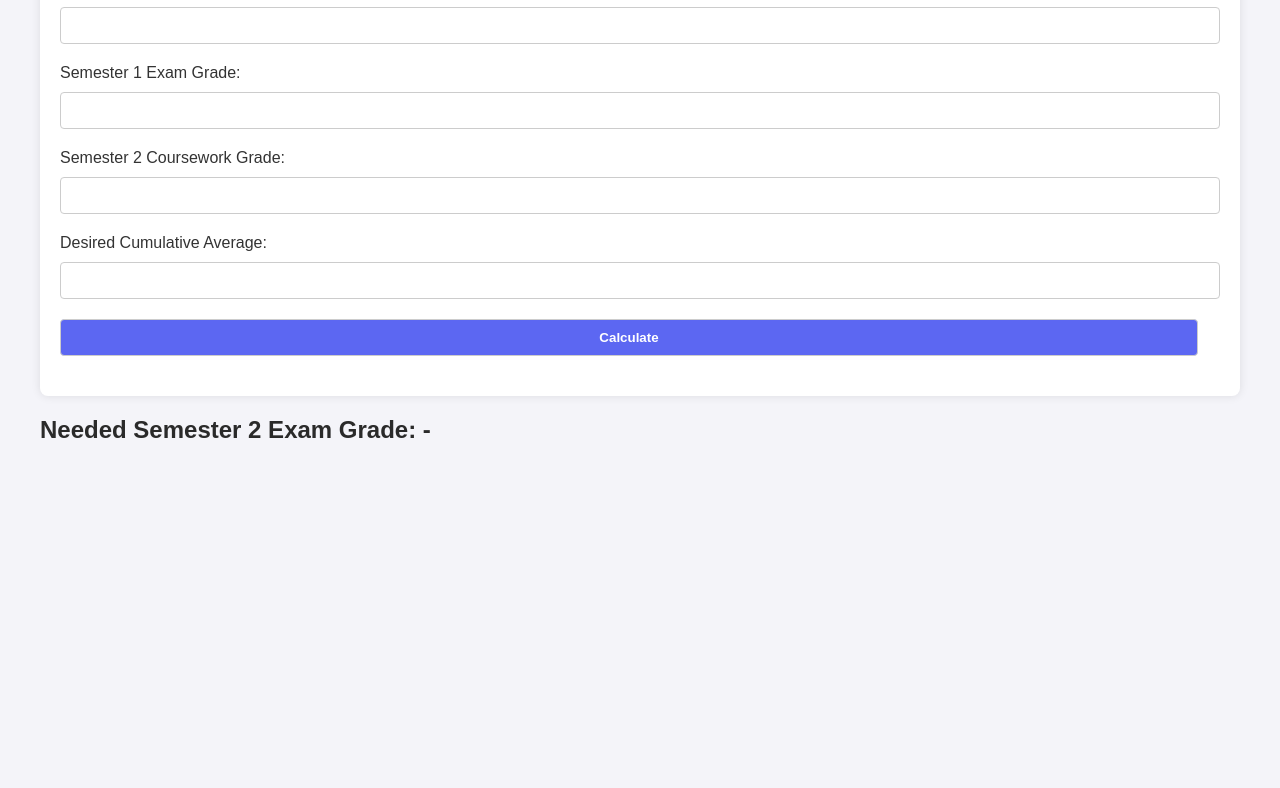
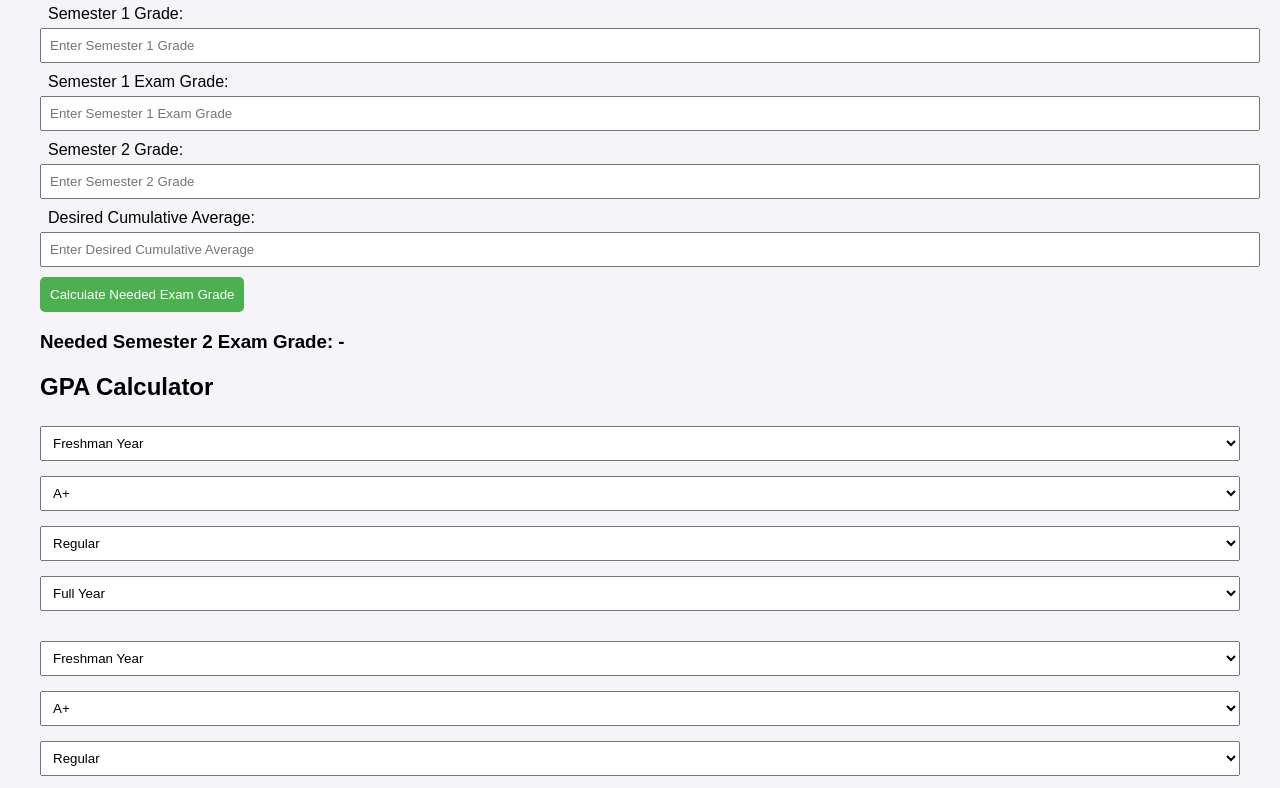
Before and after one commit to elizion111/GradeCalculator, a plain HTML site: page index.html in a window 1280 px wide. Shown: the part 161-949 px from the top of the page. Before the commit the page ends 800 px from the top, so only its background shows below. Drawn offline with Linux system fonts and the light colour scheme.

Commit message:
Update index.html

```diff
--- a/index.html
+++ b/index.html
@@ -3,7 +3,7 @@
 <head>
 <meta charset="UTF-8">
 <meta name="viewport" content="width=device-width, initial-scale=1.0">
-<title>Grade Calculator</title>
+<title>Comprehensive Academic Tools</title>
 <style>
     body {
         font-family: Arial, sans-serif;
@@ -11,63 +11,62 @@
         margin: 20px;
         padding: 20px;
     }
-    form {
-        background-color: #ffffff;
-        padding: 20px;
-        border-radius: 8px;
-        box-shadow: 0 0 10px rgba(0,0,0,0.1);
+    form, h1, h2, h3 {
+        margin-bottom: 20px;
     }
-    label {
-        display: block;
+    label, select, input {
+        margin-top: 5px;
+        width: 100%;
+        padding: 8px;
         margin-bottom: 10px;
-        color: #333;
     }
-    input[type="number"],
-    input[type="button"] {
-        width: calc(100% - 22px);
+    button {
+        width: auto;
         padding: 10px;
-        margin-bottom: 20px;
-        border: 1px solid #ccc;
-        border-radius: 4px;
-    }
-    input[type="button"] {
-        background-color: #5c67f2;
         color: white;
-        font-weight: bold;
+        background-color: #4CAF50;
+        border: none;
+        border-radius: 5px;
         cursor: pointer;
     }
-    input[type="button"]:hover {
-        background-color: #4a54e1;
+    button:hover {
+        background-color: #45a049;
     }
-    h1 {
-        color: #333;
-    }
-    h2 {
-        color: #2a2a2a;
+    div {
+        margin-bottom: 15px;
     }
 </style>
 </head>
 <body>
-<h1>Grade Calculator</h1>
+<h1>Comprehensive Academic Tools</h1>
+
+<!-- Grade Calculator Section -->
+<h2>Grade Calculator</h2>
 <form id="gradeForm">
-    <label for="semester1Grade">Semester 1 Coursework Grade:</label>
-    <input type="number" id="semester1Grade" step="0.01"><br>
-
-    <label for="semester1Exam">Semester 1 Exam Grade:</label>
-    <input type="number" id="semester1Exam" step="0.01"><br>
-
-    <label for="semester2Grade">Semester 2 Coursework Grade:</label>
-    <input type="number" id="semester2Grade" step="0.01"><br>
-
-    <label for="desiredCumulative">Desired Cumulative Average:</label>
-    <input type="number" id="desiredCumulative" step="0.01"><br>
-
-    <input type="button" value="Calculate" onclick="calculateNeededExamGrade()">
+    <label>Semester 1 Grade:</label>
+    <input type="number" id="semester1Grade" placeholder="Enter Semester 1 Grade">
+    <label>Semester 1 Exam Grade:</label>
+    <input type="number" id="semester1Exam" placeholder="Enter Semester 1 Exam Grade">
+    <label>Semester 2 Grade:</label>
+    <input type="number" id="semester2Grade" placeholder="Enter Semester 2 Grade">
+    <label>Desired Cumulative Average:</label>
+    <input type="number" id="desiredCumulative" placeholder="Enter Desired Cumulative Average">
+    <button type="button" onclick="calculateNeededExamGrade()">Calculate Needed Exam Grade</button>
+    <h3>Needed Semester 2 Exam Grade: <span id="result">-</span></h3>
 </form>
 
-<h2>Needed Semester 2 Exam Grade: <span id="result">-</span></h2>
+<!-- GPA Calculator Section -->
+<h2>GPA Calculator</h2>
+<form id="gpaForm">
+    <div id="coursesContainer"></div>
+    <button type="button" onclick="addCourse()">Add Another Course</button>
+    <button type="button" onclick="calculateGPA()">Calculate GPA</button>
+    <h3>Unweighted GPA: <span id="unweightedGPA">-</span></h3>
+    <h3>Weighted GPA: <span id="weightedGPA">-</span></h3>
+</form>
 
 <script>
+// JavaScript for Grade Calculator
 function calculateNeededExamGrade() {
     var semester1Grade = parseFloat(document.getElementById('semester1Grade').value);
     var semester1Exam = parseFloat(document.getElementById('semester1Exam').value);
@@ -76,11 +75,79 @@ function calculateNeededExamGrade() {
 
     var semester1Final = 0.8 * semester1Grade + 0.2 * semester1Exam;
     var semester2CourseworkContribution = 0.8 * semester2Grade;
-
     var semester2Exam = (desiredCumulative - (0.5 * (semester1Final + semester2CourseworkContribution))) / 0.1;
 
     document.getElementById('result').textContent = semester2Exam.toFixed(2);
 }
+
+// JavaScript for GPA Calculator
+const gpaValues = {
+    'A+': 4.33, 'A': 4.00, 'A-': 3.67,
+    'B+': 3.33, 'B': 3.00, 'B-': 2.67,
+    'C+': 2.33, 'C': 2.00, 'C-': 1.67,
+    'D': 1.00, 'F': 0.00
+};
+function addCourse() {
+    const container = document.getElementById('coursesContainer');
+    const courseDiv = document.createElement('div');
+    courseDiv.innerHTML = `
+        <select class="schoolYear">
+            <option value="Freshman">Freshman Year</option>
+            <option value="Sophomore">Sophomore Year</option>
+            <option value="Junior">Junior Year</option>
+            <option value="Senior">Senior Year</option>
+        </select>
+        <select class="grade">
+            <option value="A+">A+</option><option value="A">A</option><option value="A-">A-</option>
+            <option value="B+">B+</option><option value="B">B</option><option value="B-">B-</option>
+            <option value="C+">C+</option><option value="C">C</option><option value="C-">C-</option>
+            <option value="D">D</option><option value="F">F</option>
+        </select>
+        <select class="courseType">
+            <option value="regular">Regular</option>
+            <option value="honors">Honors</option>
+            <option value="ap">AP</option>
+        </select>
+        <select class="courseDuration">
+            <option value="1">Full Year</option>
+            <option value="0.5">Half Semester</option>
+        </select><br>
+    `;
+    container.appendChild(courseDiv);
+}
+function calculateGPA() {
+    const grades = document.querySelectorAll('.grade');
+    const courseTypes = document.querySelectorAll('.courseType');
+    const courseDurations = document.querySelectorAll('.courseDuration');
+    const schoolYears = document.querySelectorAll('.schoolYear');
+    let totalPoints = 0, weightedPoints = 0, totalCredits = 0;
+
+    grades.forEach((grade, index) => {
+        const credit = parseFloat(courseDurations[index].value);
+        const baseGPA = gpaValues[grade.value];
+        const courseType = courseTypes[index].value;
+
+        let weightedGPA = baseGPA;
+        if (courseType === 'honors' || courseType === 'ap') {
+            weightedGPA += 1.0; // Increase by 1 for weighted GPA
+        }
+
+        totalPoints += baseGPA * credit;
+        weightedPoints += weightedGPA * credit;
+        totalCredits += credit;
+    });
+
+    const unweightedGPA = totalPoints / totalCredits;
+    const weightedGPA = weightedPoints / totalCredits;
+
+    document.getElementById('unweightedGPA').textContent = unweightedGPA.toFixed(2);
+    document.getElementById('weightedGPA').textContent = weightedGPA.toFixed(2);
+}
+
+// Initialize with 7 courses for the GPA calculator
+for (let i = 0; i < 7; i++) {
+    addCourse();
+}
 </script>
 </body>
 </html>
```
